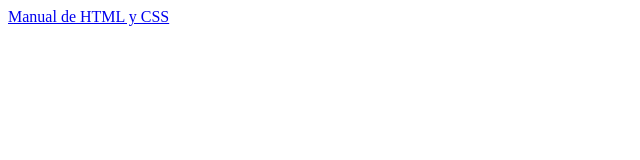
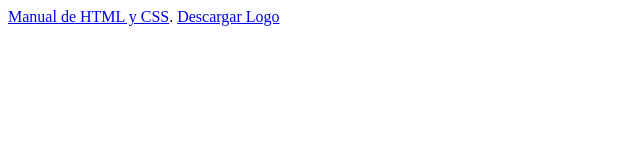
Before and after one commit to dafk08/Cruso_HTML_y_CSS, a plain HTML site: page fundamentos.html in a window 1280 px wide. Shown: the whole page, without its empty margins (0-640 px from the left). Drawn offline with Linux system fonts and the light colour scheme.

Commit message:
agregar enlace para descargar archivo

```diff
--- a/fundamentos.html
+++ b/fundamentos.html
@@ -4,6 +4,6 @@
 	<title></title>
 </head>
 <body>
-<a href="index.html"> Manual de HTML y CSS</a>
+<a href="index.html"> Manual de HTML y CSS</a>. <a href="https://devcode.la/static/logo.png" download=""> Descargar Logo</a>
 </body>
 </html>
```
